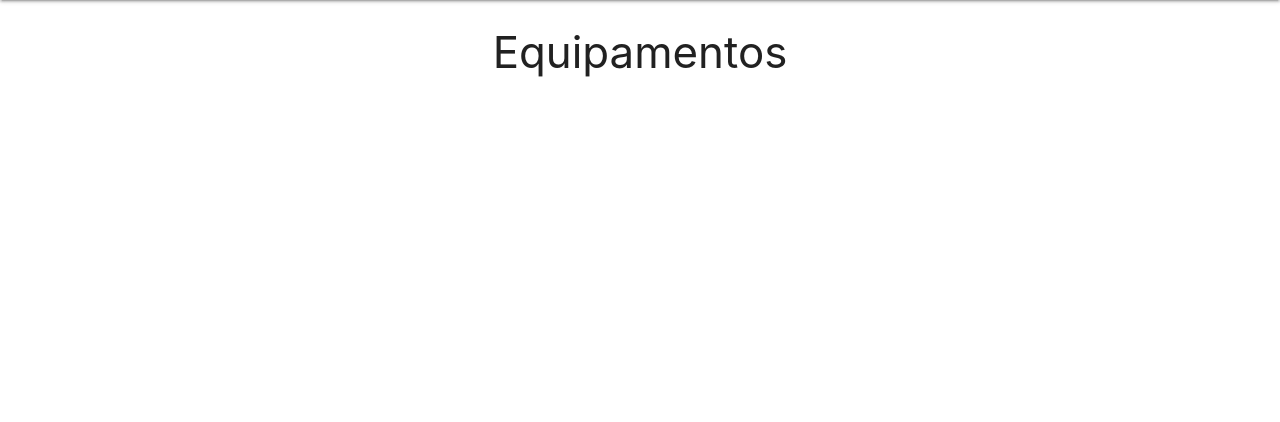
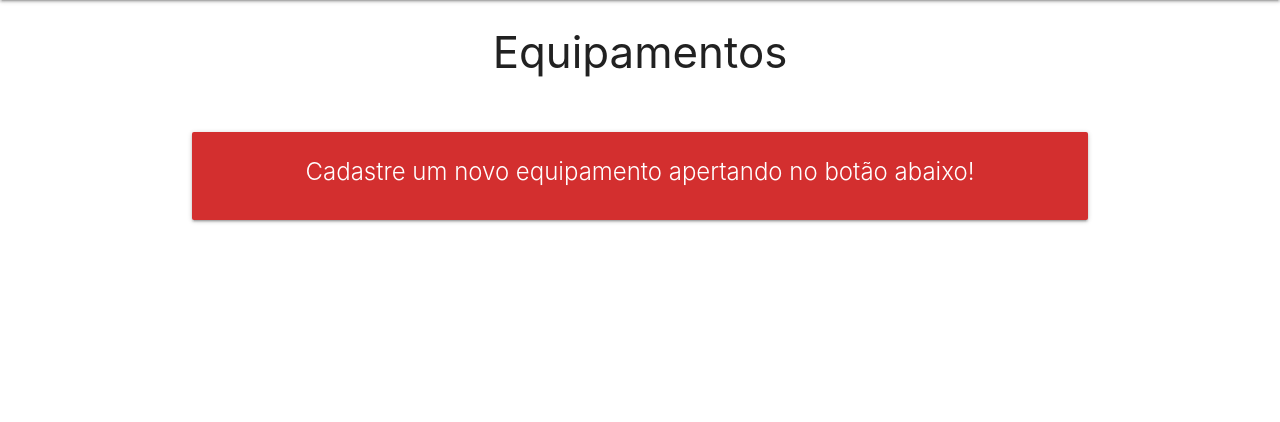
Before and after one commit to erikborella/AcademiaDoProgramador2021, a Flask app: page /equipamentos/ in a window 1280 px wide. Shown: the part 64-486 px from the top of the page. Run offline with Flask 2, Linux system fonts and the light colour scheme; data that the repository does not hold is empty.

Commit message:
view para excluir equipamentos

```diff
--- a/views/equipamento/EquipamentoView.py
+++ b/views/equipamento/EquipamentoView.py
@@ -40,7 +40,7 @@ def registrar():
             db.session.add(equipamento)
             db.session.commit()
         except:
-            flash("Não foi possivel registrar esse equipamento, um erro occoreu")
+            flash("Não foi possivel registrar esse equipamento, um erro occoreu!")
             return redirect(url_for('equipamento.registrar'))
 
         return redirect(url_for('equipamento.index'))
@@ -71,10 +71,27 @@ def editar(id):
             db.session.add(equipamento)
             db.session.commit()
         except:
-            flash("Não foi possivel editar esse equipamento, um erro occoreu")
+            flash("Não foi possivel editar esse equipamento, um erro occoreu!")
             return redirect(url_for('equipamento.editar', id=id))
 
         return redirect(url_for('equipamento.index'))
 
     else:
         return render_template('editarEquipamento.html', equipamento=equipamento, form=form)
+
+
+@EquipamentoView.route('/excluir/<int:id>', methods=['GET'])
+def excluir(id):
+    equipamento:Equipamento = Equipamento.query.filter(Equipamento.id == id).first()
+
+    if (equipamento is None):
+        flash("Equipamento com o id: %r não foi encontrado" % id)
+        return redirect(url_for('equipamento.index'))
+
+    try:
+        db.session.delete(equipamento)
+        db.session.commit()
+    except:
+        flash("Não foi possivel excluir esse equipamento, um erro occoreu!")
+
+    return redirect(url_for('equipamento.index'))
--- a/views/equipamento/templates/equipamentos.html
+++ b/views/equipamento/templates/equipamentos.html
@@ -14,6 +14,18 @@
         </a>
     </div>
 
+    {% if not equipamentos %}
+        <div class="center-align">
+            <div class="col s12 m6 offset-m3" style="padding-top: 30px;">
+                <div class="card red darken-2">
+                    <div class="card-content white-text">
+                        <span class="card-title">Cadastre um novo equipamento apertando no botão abaixo!</span>
+                    </div>
+                </div>
+            </div>
+        </div>
+    {% endif %}
+
     <div class="row" style="padding-top: 10px;">
         {% for equipamento in equipamentos %}
             <div class="col s12 m6">
@@ -27,7 +39,7 @@
                     </div>
                     <div class="card-action">
                     <a href="{{ url_for('equipamento.editar', id=equipamento.id) }}" >Editar</a>
-                    <a href="#" class="red-text">Excluir</a>
+                    <a href="{{ url_for('equipamento.excluir', id=equipamento.id) }}" class="red-text">Excluir</a>
                     </div>
                 </div>
             </div>
```
